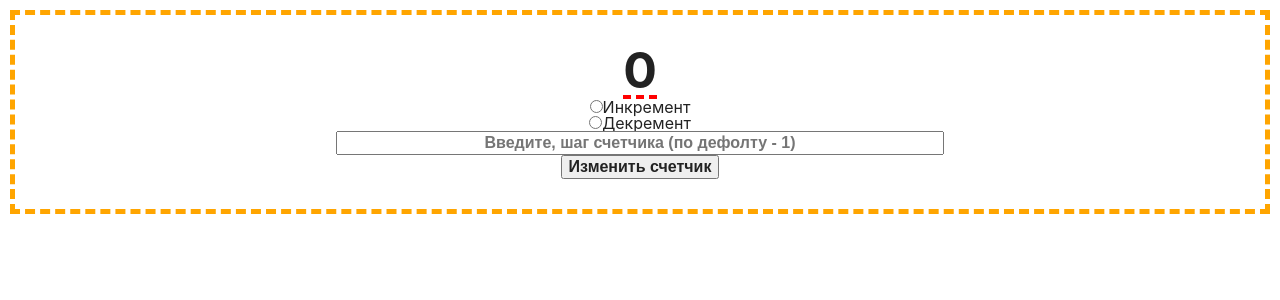
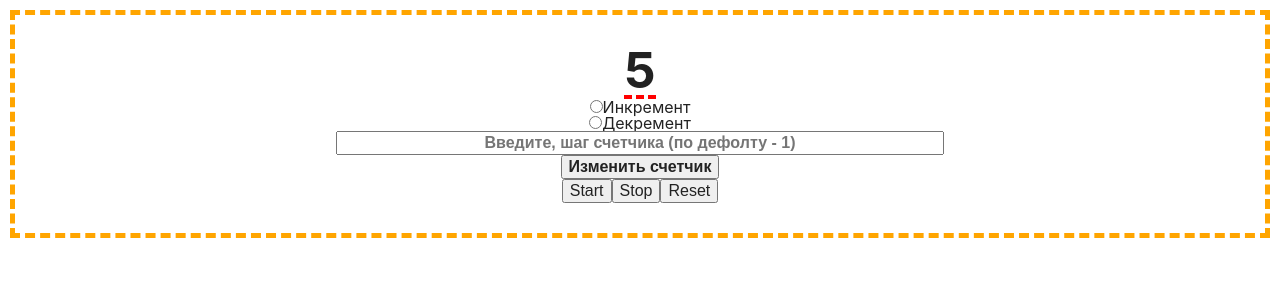
Before and after one commit to remenok200/freshcode-react-clicker, a React (Create React App) app: page / in a window 1280 px wide. Shown: the top 300 px of the page. Built offline with nearby package versions, Linux system fonts and the light colour scheme.

Commit message:
Add Interval layout

```diff
--- a/src/components/Clicker/index.jsx
+++ b/src/components/Clicker/index.jsx
@@ -12,8 +12,45 @@ class Clicker extends React.Component {
       counter: 0,
       step: 1,
       decrementMode: "false",
+      intervalID: null,
     };
+    this.isRendered = false;
   }
+
+  componentDidMount() {
+    if (this.isRendered) {
+      return;
+    }
+    this.isRendered = true;
+    if (!this.state.intervalID) {
+      this.start();
+    }
+  }
+
+  componentWillUnmount() {
+    this.stop();
+  }
+
+  start = () => {
+    if (!this.state.intervalID) {
+      const intervalID = setInterval(() => {
+        this.setState({
+          counter: this.state.counter + 1,
+          intervalID,
+        });
+      }, 1000);
+    }
+  };
+
+  stop = () => {
+    clearInterval(this.state.intervalID);
+    this.setState({ intervalID: null });
+  };
+
+  reset = () => {
+    this.stop();
+    this.setState({ counter: 0 });
+  };
 
   updateStep = ({ step }) => {
     this.setState({ step: step });
@@ -41,6 +78,12 @@ class Clicker extends React.Component {
           step={this.state.step}
           updateCounter={this.updateCounter}
         />
+
+        <div>
+          <button onClick={this.start}>Start</button>
+          <button onClick={this.stop}>Stop</button>
+          <button onClick={this.reset}>Reset</button>
+        </div>
       </article>
     );
   }
```
